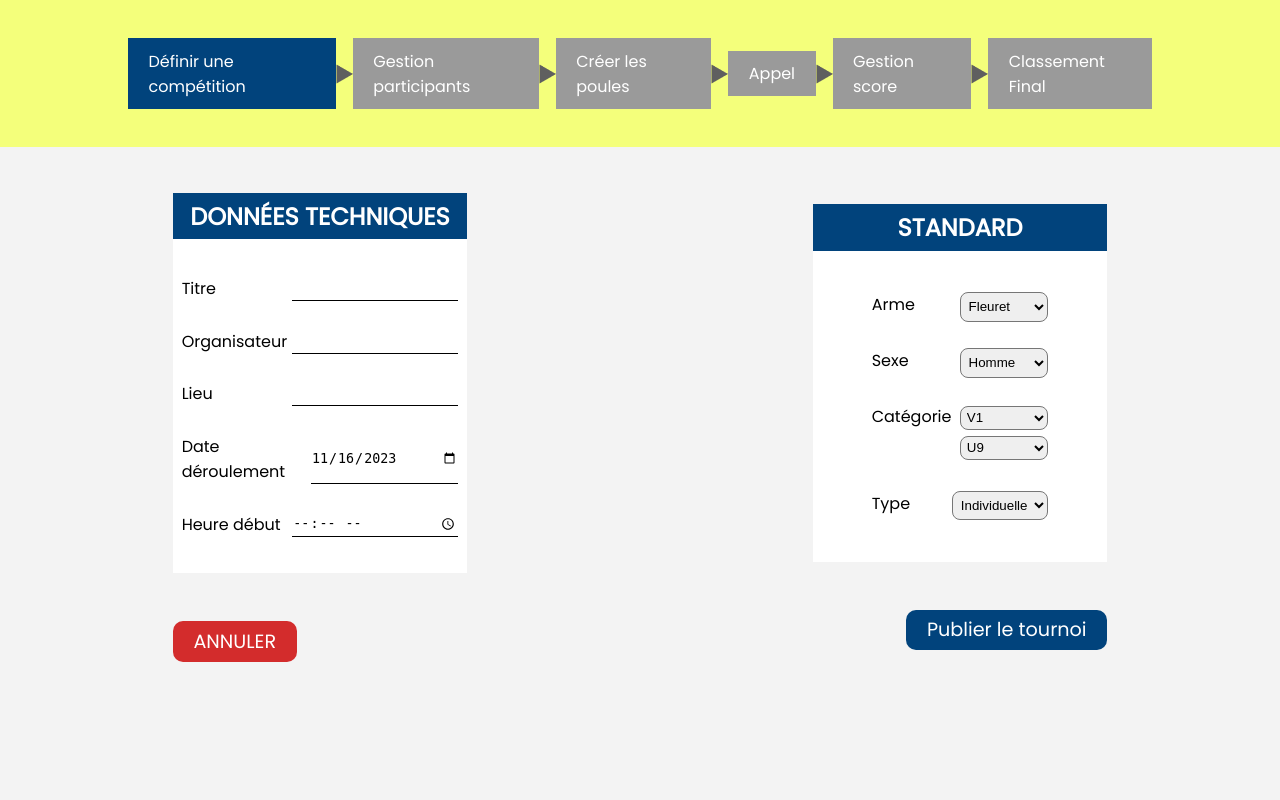
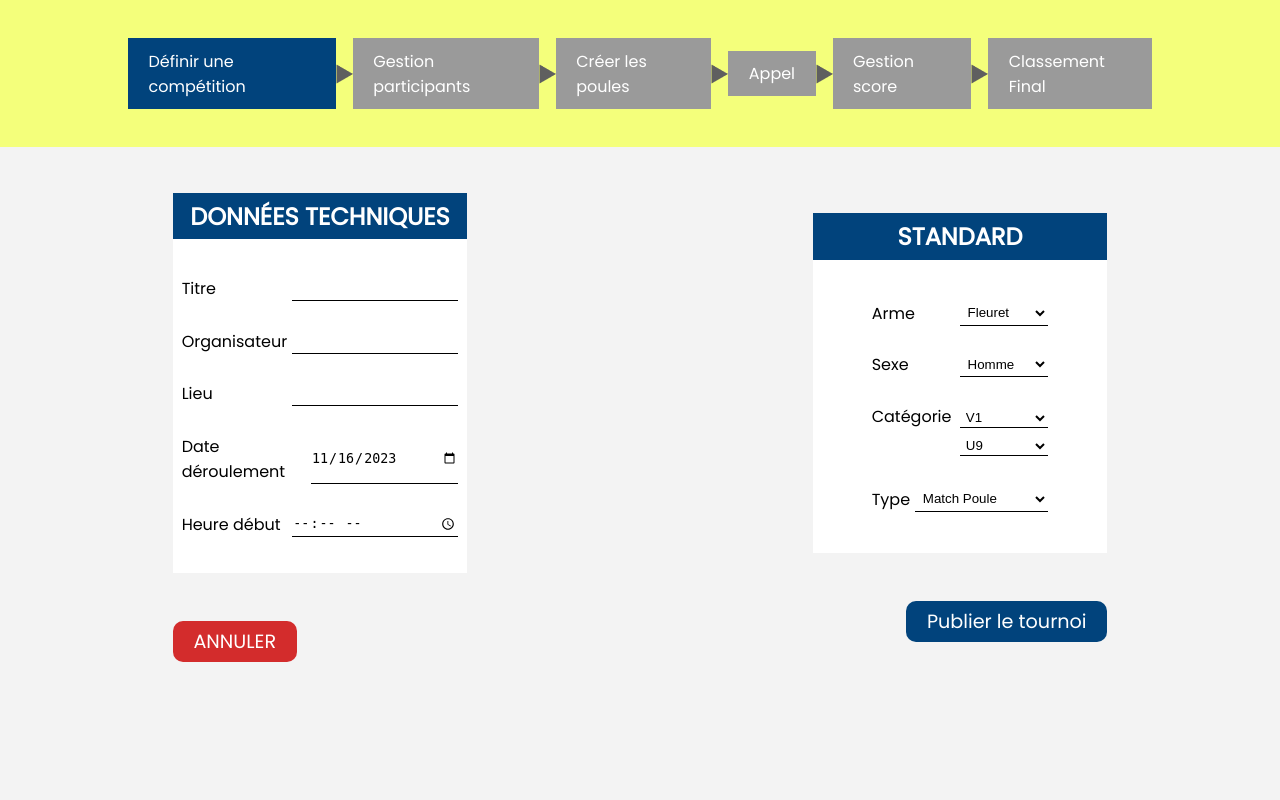
Before and after one commit to araviart/COMP_ESCRIME, a Flask app: page / in a window 1280 px wide. Shown: the part 96-896 px from the top of the page. Run offline with Flask 3, Linux system fonts and the light colour scheme; data that the repository does not hold is empty; some libraries are stand-ins or nearby versions.

Commit message:
changement des combox box

```diff
--- a/appli/app.py
+++ b/appli/app.py
@@ -4,7 +4,7 @@ from flask_bootstrap import Bootstrap
 from flask_login import LoginManager
 
 app = Flask(__name__)
-app.config['SQLALCHEMY_DATABASE_URI'] = 'mysql+pymysql://root:toure@localhost/COUP_ESCRIME'
+app.config['SQLALCHEMY_DATABASE_URI'] = 'mysql+pymysql://toure:toure@servinfo-maria/DBtoure'
 db = SQLAlchemy(app)
 
 app.config['BOOTSTRAP_SERVE_LOCAL'] = True
--- a/appli/static/ajout-comp.css
+++ b/appli/static/ajout-comp.css
@@ -1,3 +1,5 @@
+
+
 /* Path: appli/static/img/ajout-comp.css */
 html {
     /* background-color: var(--couleur-background); */
@@ -143,9 +145,17 @@ main{
 
 select{
     min-width: 50%;
-    padding: 3% 2%;
-    border-radius: 8px;
+    padding: 1% 2%;
+    cursor: pointer;
+  display: inline-block;
+  position: relative;
+  background-color: #FFF;
+  border: none;
+  border-bottom: #000 thin solid;
+  border-radius: 0;
 }
+
+
 
 .double-combo-box>select{
     width: 100%;
--- a/appli/templates/ajout-comp.html
+++ b/appli/templates/ajout-comp.html
@@ -83,8 +83,8 @@
           <div class="combox-box comb-type">
             <label for="type">Type</label>
             <select name="type" id="type">
-                <option value="individuelle">Individuelle</option>
-                <option value="equipe">Équipe</option>
+                <option value="Match Poule">Match Poule</option>
+                <option value="Match Elimination">Match Elimination</option>
             </select>
           </div>
 
```
